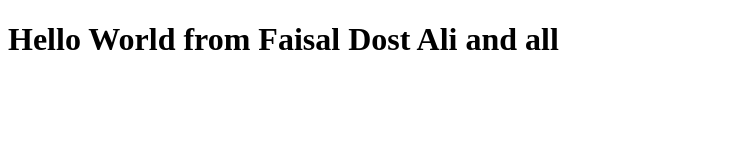
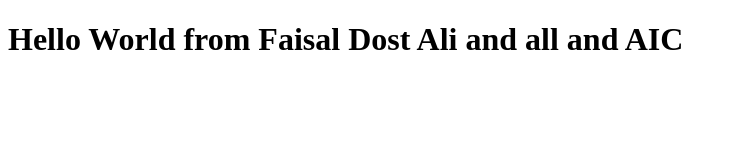
Before and after one commit to Faisaldostali/BootCamp-2020-React, a plain HTML site: page index.html in a window 1280 px wide. Shown: the whole page, without its empty margins (0-736 px from the left). Drawn offline with Linux system fonts and the light colour scheme.

Commit message:
Update index.html

```diff
--- a/index.html
+++ b/index.html
@@ -6,6 +6,6 @@
     <title>Document</title>
 </head>
 <body>
-    <h1>Hello World from Faisal Dost Ali and all</h1>
+    <h1>Hello World from Faisal Dost Ali and all and AIC</h1>
 </body>
 </html>
```
